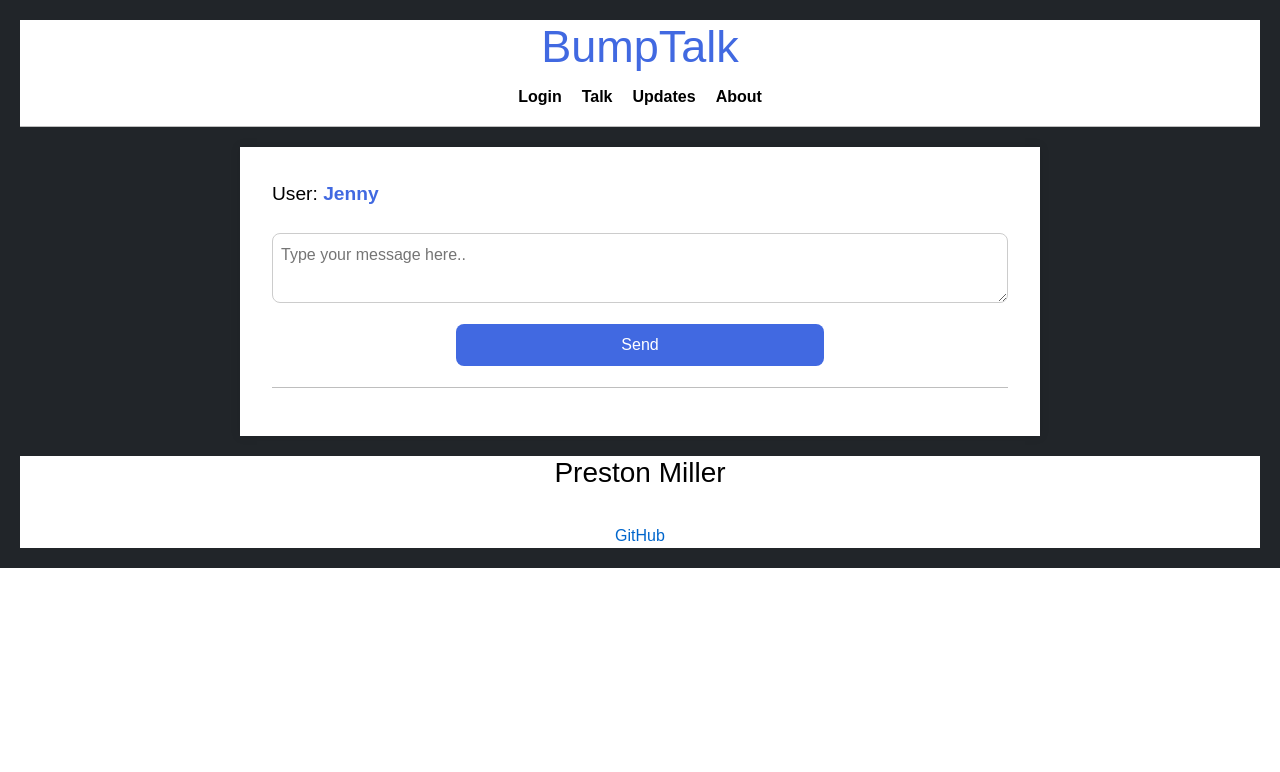
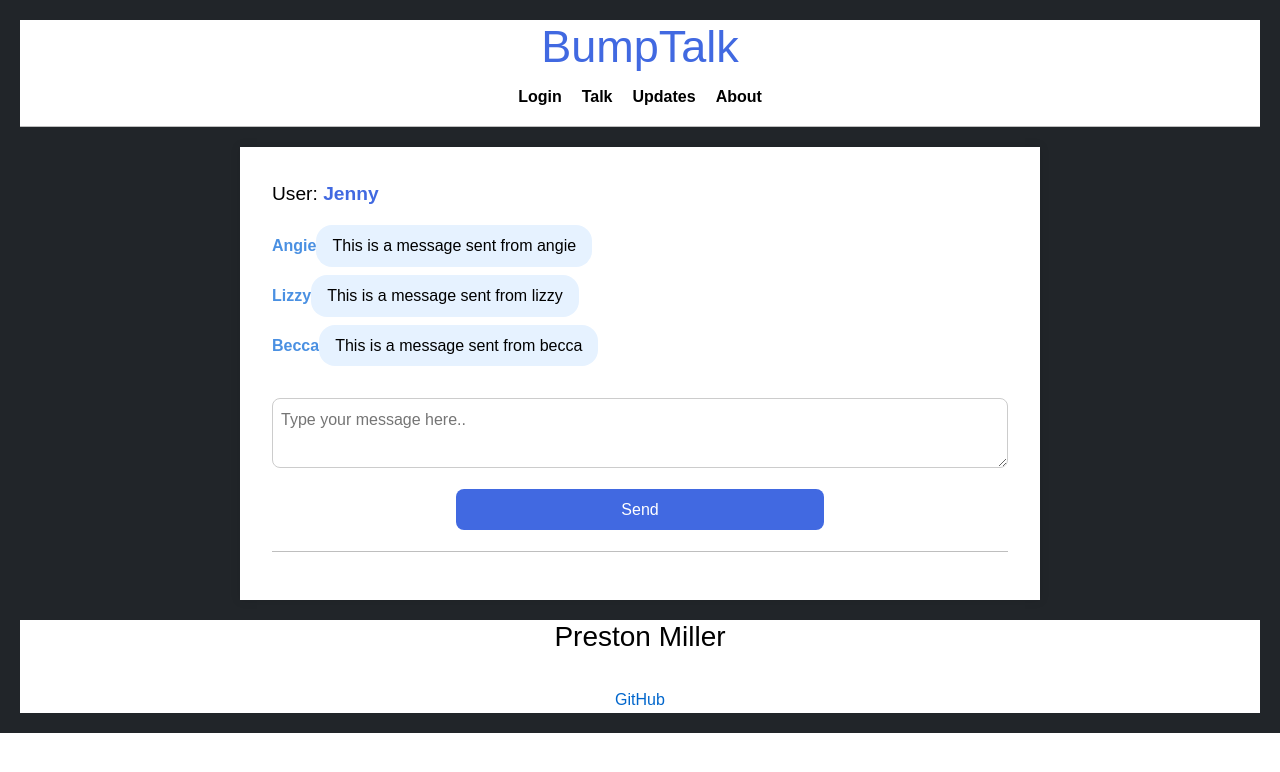
Before and after one commit to Preston-Miller/mycs260startup, a React (Vite) app: page /talk in a window 1280 px wide. Shown: the top 772 px of the page. Built offline with nearby package versions, Linux system fonts and the light colour scheme.

Commit message:
added some mock messages in

```diff
--- a/src/talk/talk.jsx
+++ b/src/talk/talk.jsx
@@ -2,7 +2,11 @@ import React, { useState } from 'react';
 import './talk.css';
 
 export function Talk() {
-  const [messages, setMessages] = useState([]);
+  const [messages, setMessages] = useState([
+    { username: 'Angie', message: 'This is a message sent from angie' },
+    { username: 'Lizzy', message: 'This is a message sent from lizzy' },
+    { username: 'Becca', message: 'This is a message sent from becca' },
+  ]);
 
   const [newMessage, setNewMessage] = useState('');
 
```
